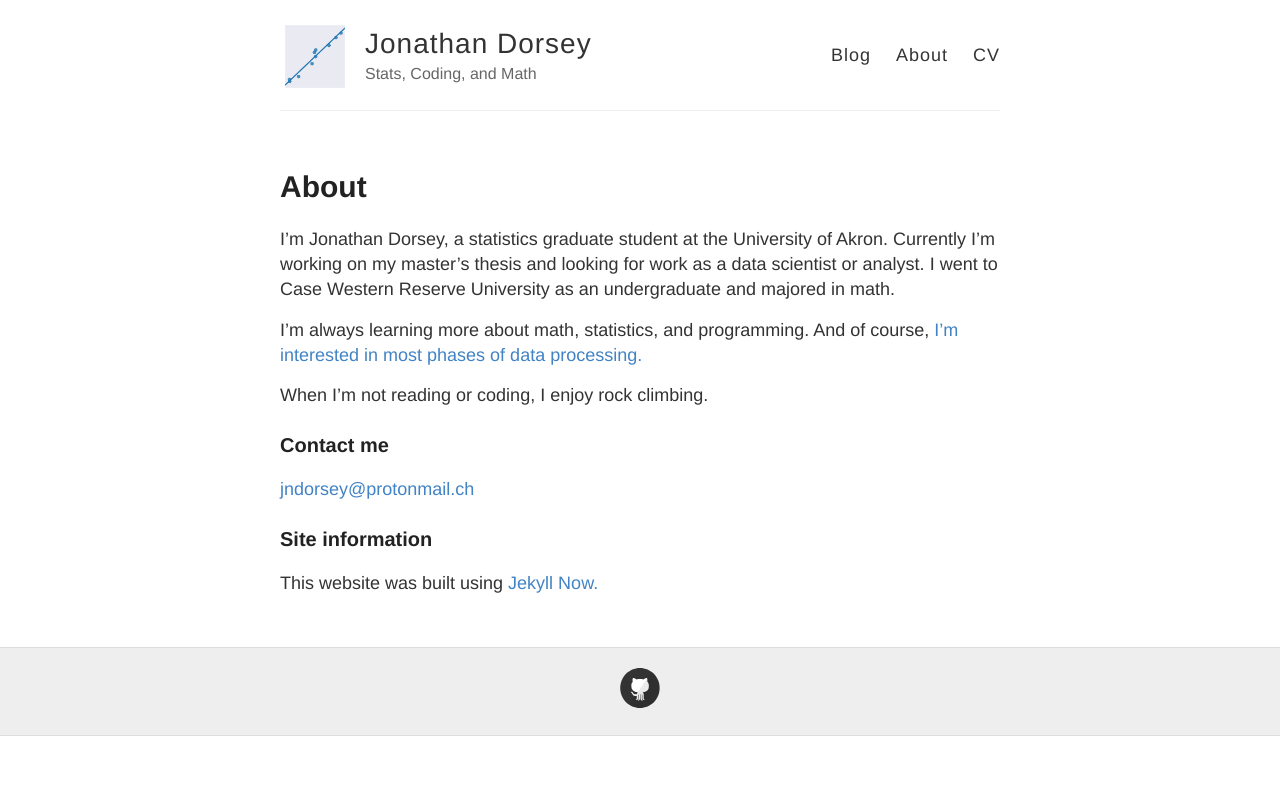
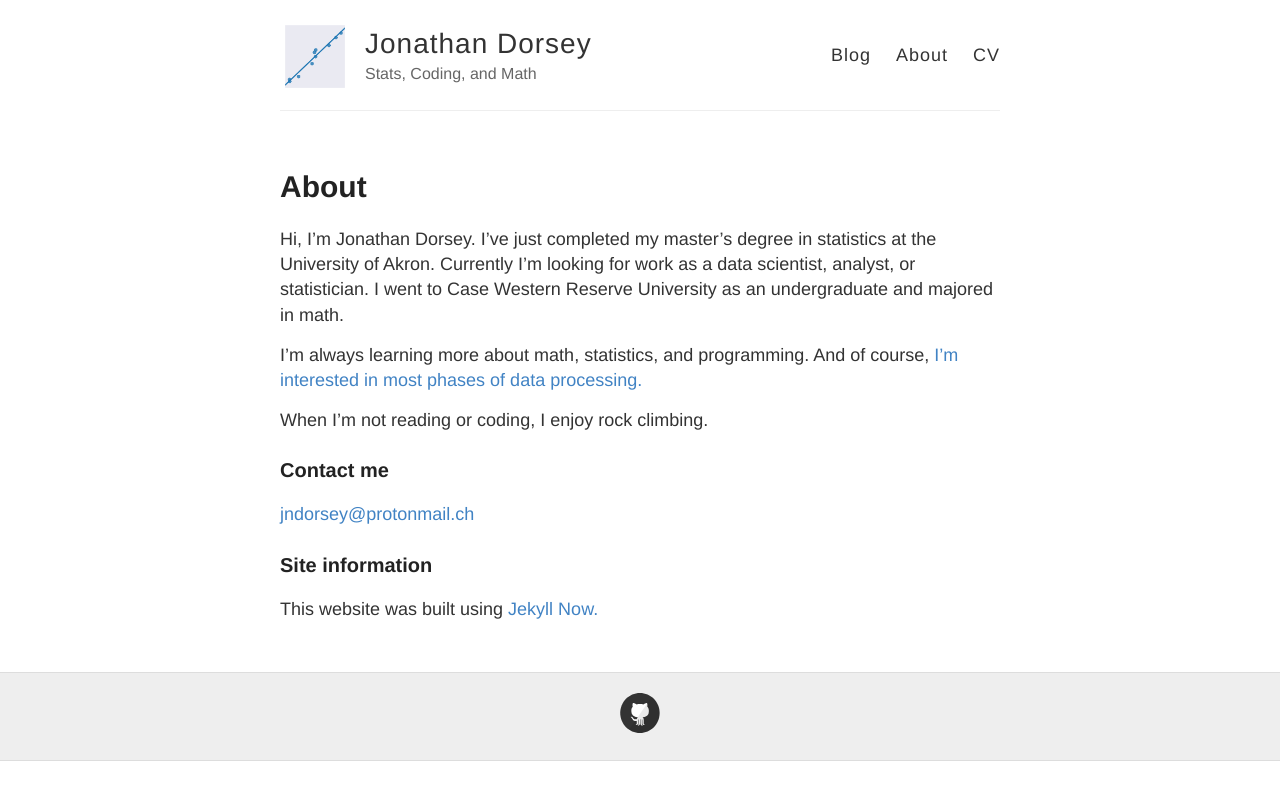
Before and after one commit to jnd18/jnd18.github.io, a Jekyll site: the page built from about.md, in a window 1280 px wide. Shown: the top 800 px of the page. Built offline with Jekyll 4.4.1, drawn with Linux system fonts in a browser that asks for light colours.

Commit message:
update about

```diff
--- a/about.md
+++ b/about.md
@@ -4,8 +4,9 @@ title: About
 permalink: /about/
 ---
 
-I'm Jonathan Dorsey, a statistics graduate student at the University of Akron.
-Currently I'm working on my master's thesis and looking for work as a data scientist or analyst.
+Hi, I'm Jonathan Dorsey.
+I've just completed my master's degree in statistics at the University of Akron.
+Currently I'm looking for work as a data scientist, analyst, or statistician.
 I went to Case Western Reserve University as an undergraduate and majored in math.
 
 I'm always learning more about math, statistics, and programming.
```
